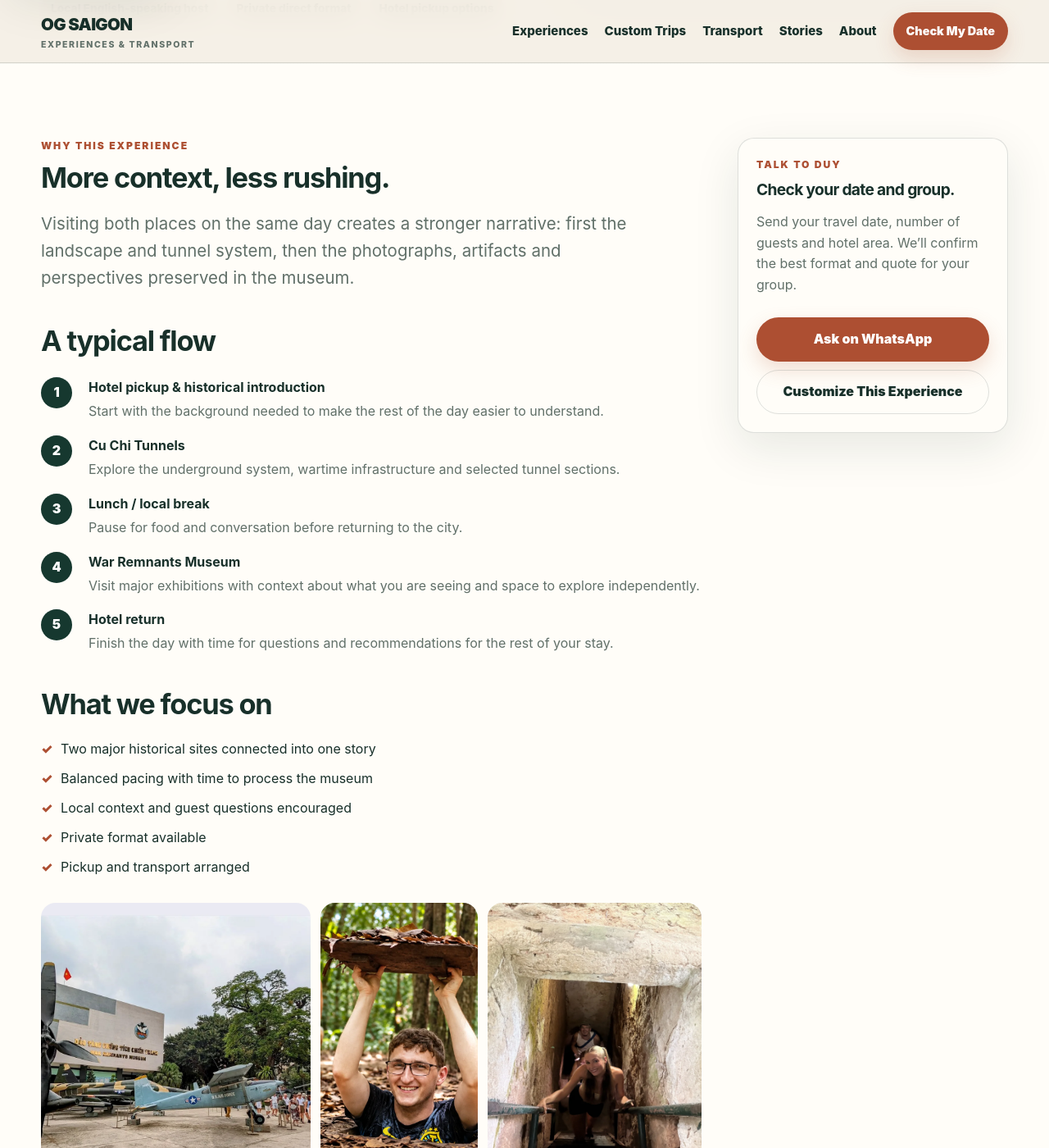
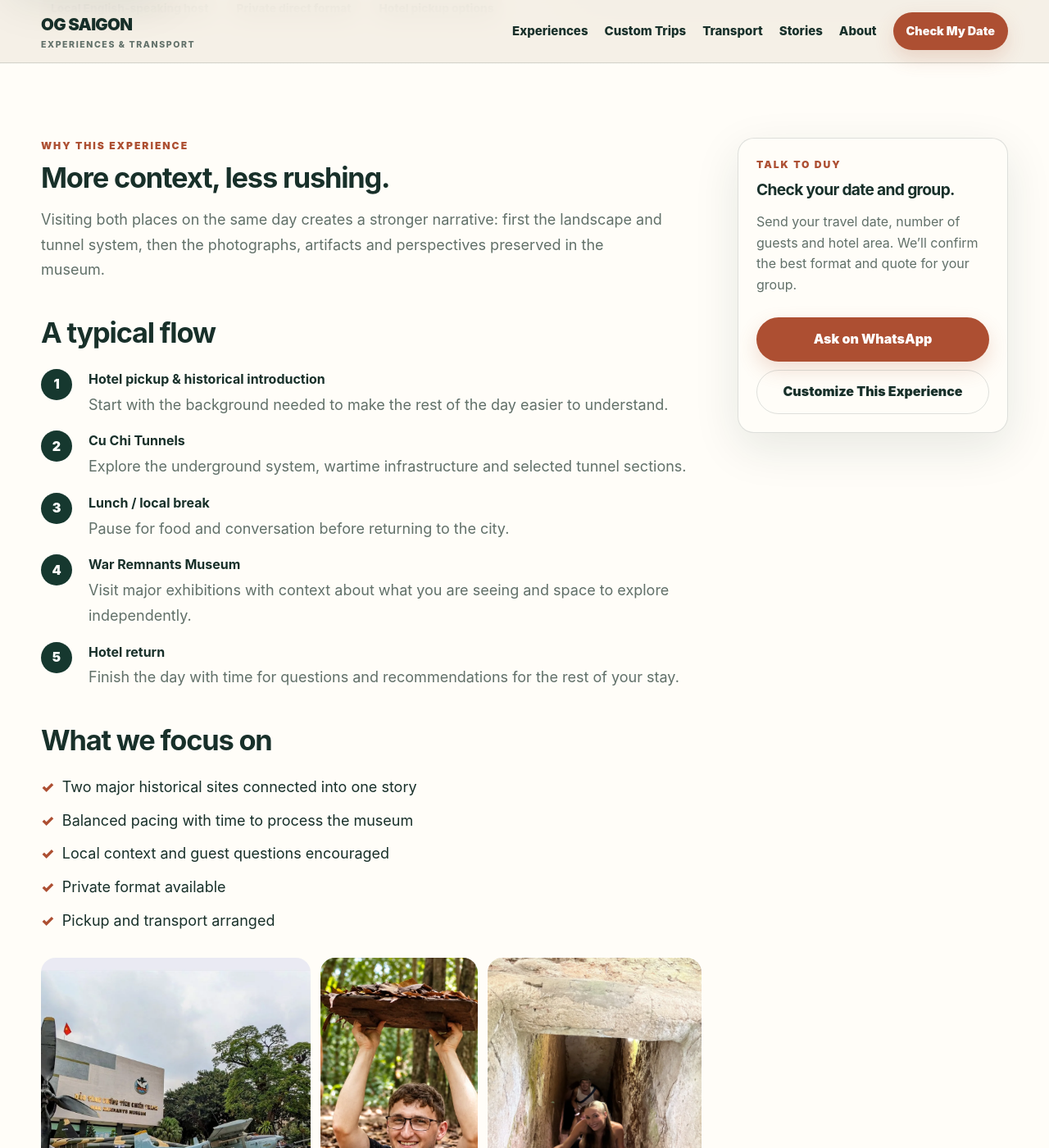
Before and after one commit to DSG2025/DSG2025.github.io, a Jekyll site: the page built from experiences/cu-chi-war-museum/index.html, in a window 1280 px wide and 1400 px high, scrolled down 635 px. Shown: the whole window at 82% size. Built offline with Jekyll 4.4.1, drawn with Linux system fonts in a browser that asks for light colours.

Commit message:
Use shared reading typography in Experiences content, steps and bullet lists

```diff
--- a/assets/css/style.css
+++ b/assets/css/style.css
@@ -611,6 +611,24 @@ h3 {
   font-size: 2.15rem;
 }
 
+/* OG Saigon reading typography: experience article prose, steps and lists
+   share one reading size across desktop and mobile. Labels and sidebars stay distinct. */
+.content-grid article > p.lead,
+.content-grid article > p:not(.lead),
+.content-grid article > ul.bullets li,
+.content-grid article .timeline-item p {
+  font-size: var(--type-reading);
+  line-height: 1.7;
+}
+
+/* Opt-in shared reading rhythm for adjacent lead, body and bullets
+   in editorial sections, without affecting hero or card typography. */
+.reading-prose > div:first-child > p,
+.reading-prose > div:first-child > ul.bullets li {
+  font-size: var(--type-reading);
+  line-height: 1.7;
+}
+
 .side-card {
   position: sticky;
   top: 96px;
@@ -1877,17 +1895,21 @@ footer {
     font-size: clamp(2.4rem, 10.5vw, 3.1rem);
   }
 
-  .page-hero .lead,
-  .content-grid .lead {
+  .page-hero .lead {
     font-size: 1.16rem;
     line-height: 1.62;
+  }
+
+  .content-grid .lead {
+    font-size: var(--type-reading);
+    line-height: 1.7;
   }
 
   .content-grid article > p:not(.lead),
   .content-grid article li,
   .timeline-item p {
-    font-size: 1rem;
-    line-height: 1.72;
+    font-size: var(--type-reading);
+    line-height: 1.7;
   }
 
   .wa-float {
```
